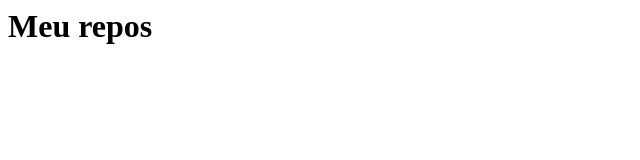
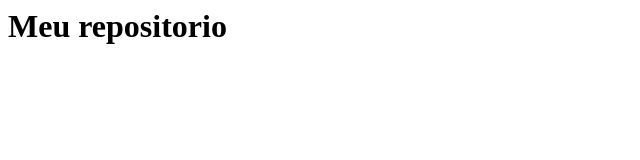
Before and after one commit to mibsl1sca/Euhrecant, a plain HTML site: page index.html in a window 1280 px wide. Shown: the whole page, without its empty margins (0-640 px from the left). Drawn offline with Linux system fonts and the light colour scheme.

Commit message:
Update index.html
AAAAAAAAAAAAAAAAA

```diff
--- a/index.html
+++ b/index.html
@@ -1,3 +1,3 @@
 <html>
-<h1> Meu repos
+<h1> Meu repositorio
 </html>
```
